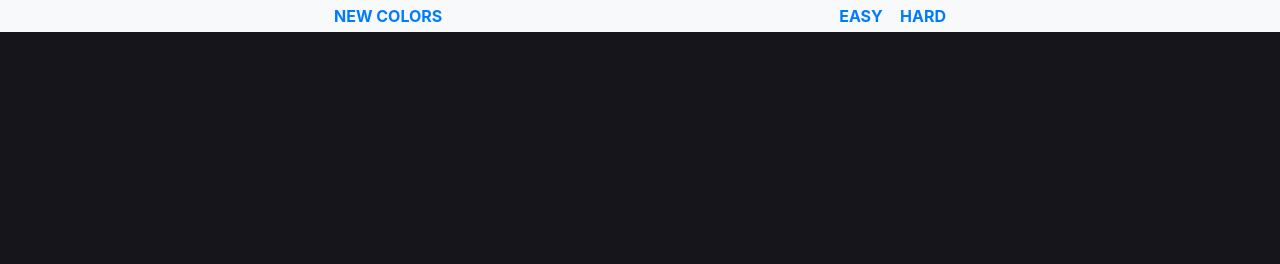
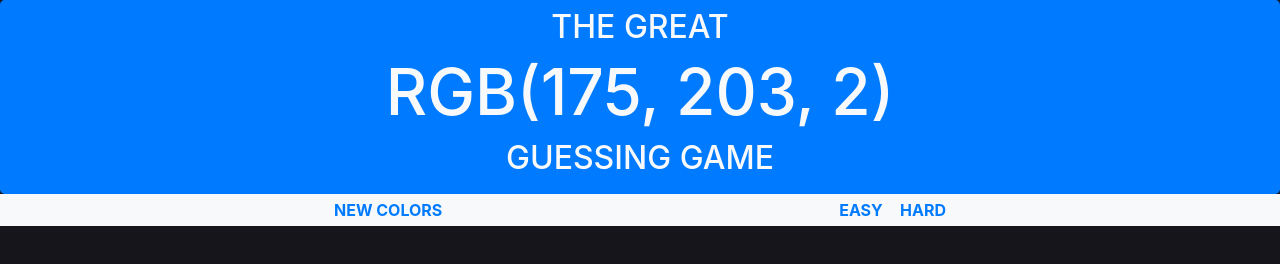
Before and after one commit to darco2018/color-game, a website built with webpack: page src/index.html in a window 1280 px wide. Built offline with nearby package versions, Linux system fonts and the light colour scheme; some packages are replaced by stand-ins of ours; files whose address does not match are found by name.

Commit message:
Do jumbotron

```diff
--- a/src/css/index.css
+++ b/src/css/index.css
@@ -3,6 +3,19 @@
 
 body {
   background: #15151b;
+}
+
+.h1,
+h1 {
+  font-size: 4rem;
+}
+
+.jumbotron {
+  padding-top: 0.5rem;
+  padding-bottom: 0.5rem;
+  background: var(--primary);
+  color: var(--light);
+  margin: 0;
 }
 
 a {
--- a/src/index.html
+++ b/src/index.html
@@ -25,6 +25,11 @@
     <!-- // [START header]  -->
     <header>
       <!-- // [START jumbotron]  -->
+      <div class="jumbotron text-center">
+        <h2>THE GREAT</h2>
+        <h1><span class="rgb">RGB(175, 203, 2)</span></h1>
+        <h2>GUESSING GAME</h2>
+      </div>
       <!-- // [END jumbotron]  -->
       <!-- // [START Primary navigation]  -->
       <div class="container-fluid px-0">
```
